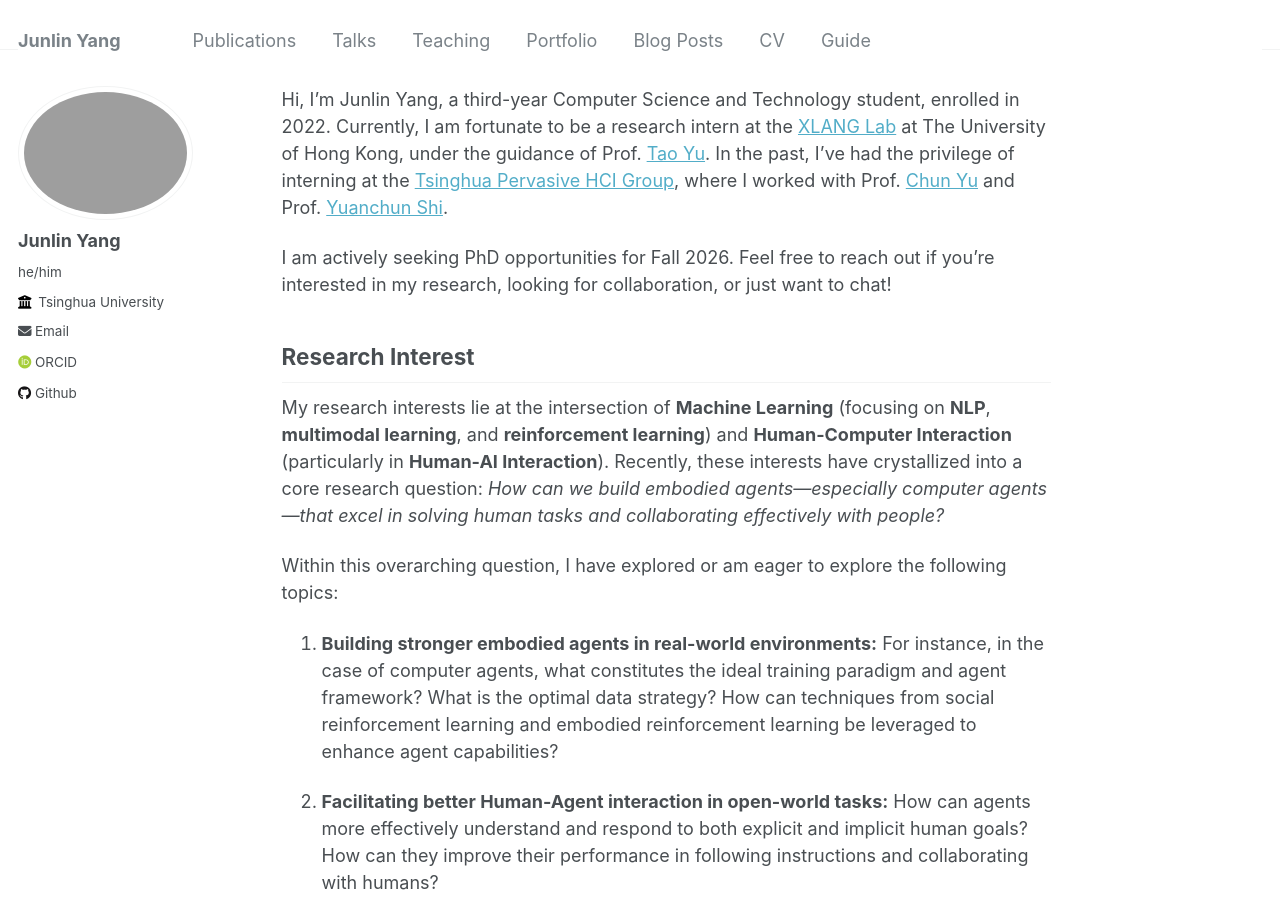
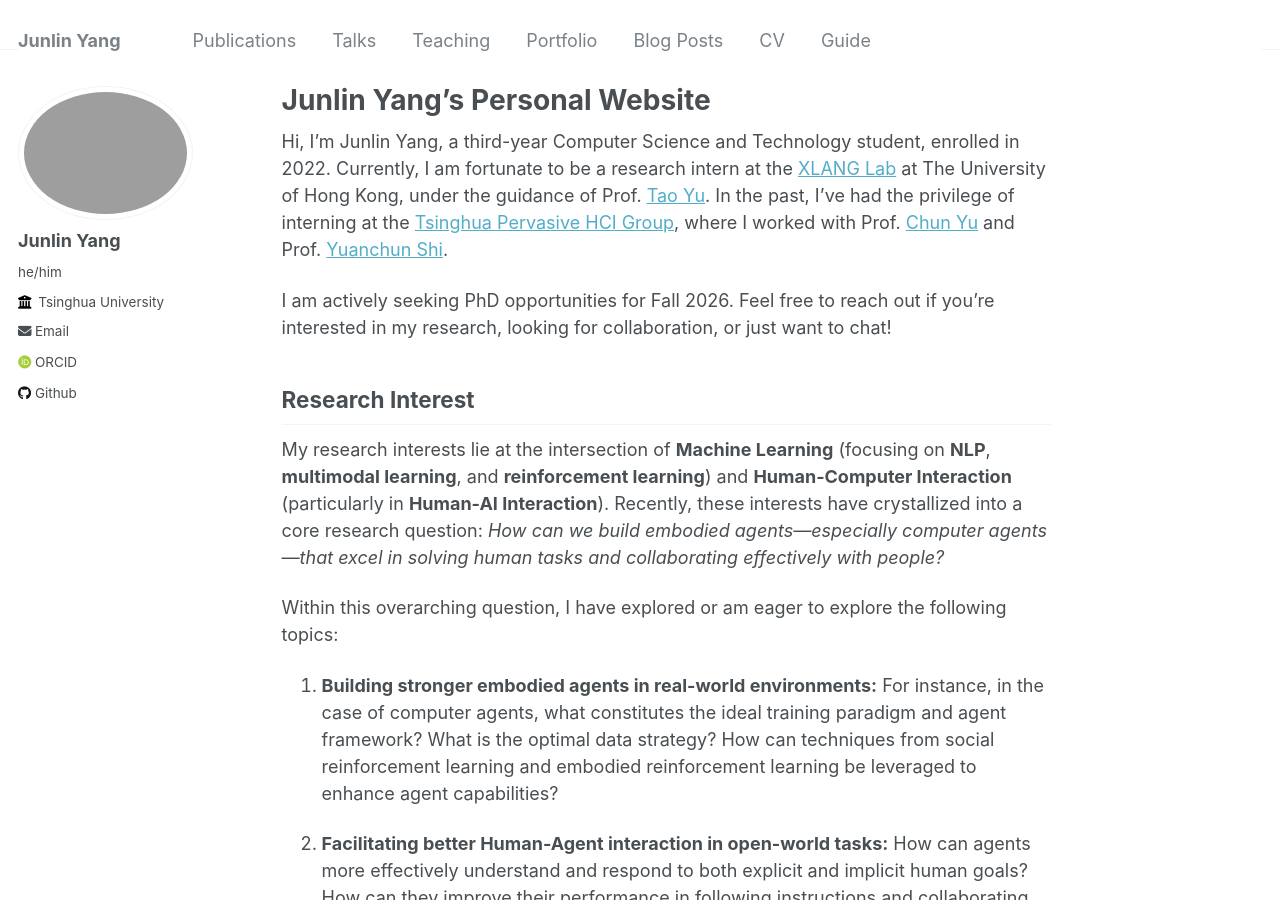
Before and after one commit to YangJL2003/YangJL2003.github.io, a Jekyll site: the page built from _pages/about.md, in a window 1280 px wide and 900 px high. Built offline with Jekyll 4.4.1, drawn with Linux system fonts in a browser that asks for light colours; some web fonts are replaced; our own code applies the rules of GitHub Pages for plain Markdown files.

Commit message:
FIX: add "header" for about.md

```diff
--- a/_pages/about.md
+++ b/_pages/about.md
@@ -1,11 +1,11 @@
-<!-- ---
+---
 permalink: /
-title: "academicpages is a ready-to-fork GitHub Pages template for academic personal websites"
+title: "Junlin Yang's Personal Website"
 author_profile: true
 redirect_from:
   - /about/
   - /about.html
---- -->
+---
 
 Hi, I'm Junlin Yang, a third-year Computer Science and Technology student, enrolled in 2022. Currently, I am fortunate to be a research intern at the [XLANG Lab](https://www.xlang.ai/) at The University of Hong Kong, under the guidance of Prof. [Tao Yu](https://taoyds.github.io/). In the past, I’ve had the privilege of interning at the [Tsinghua Pervasive HCI Group](https://pi.cs.tsinghua.edu.cn/), where I worked with Prof. [Chun Yu](https://pi.cs.tsinghua.edu.cn/lab/people/ChunYu/) and Prof. [Yuanchun Shi](https://risingstarsasia.org/speaker_detail.php?id=34).
 
```
